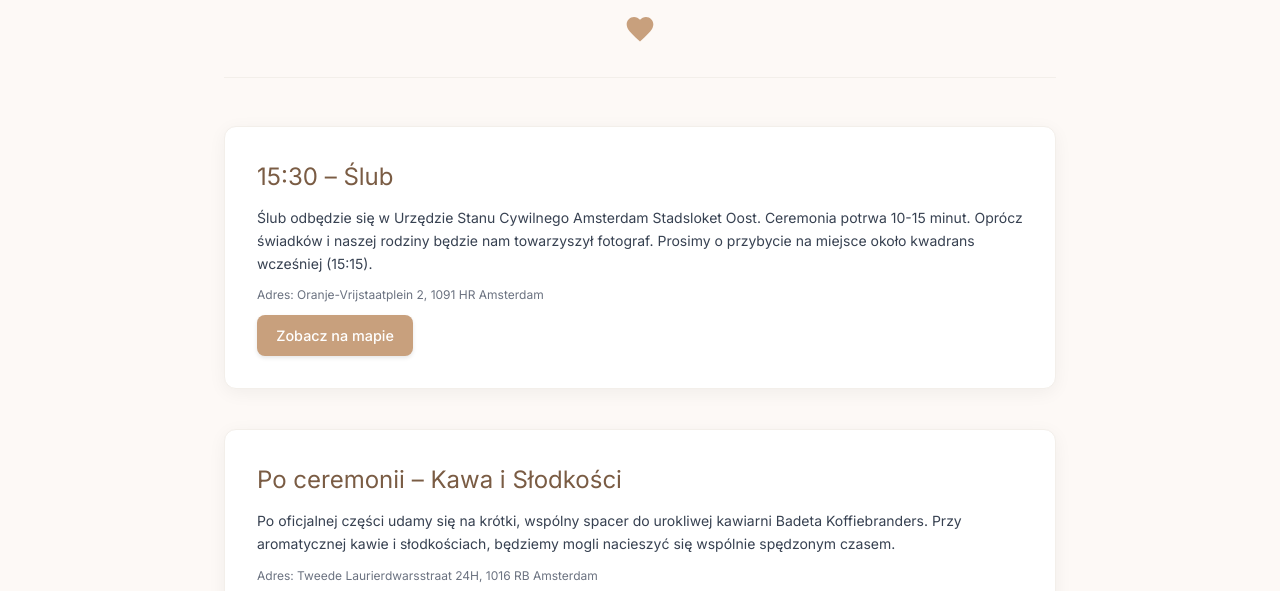
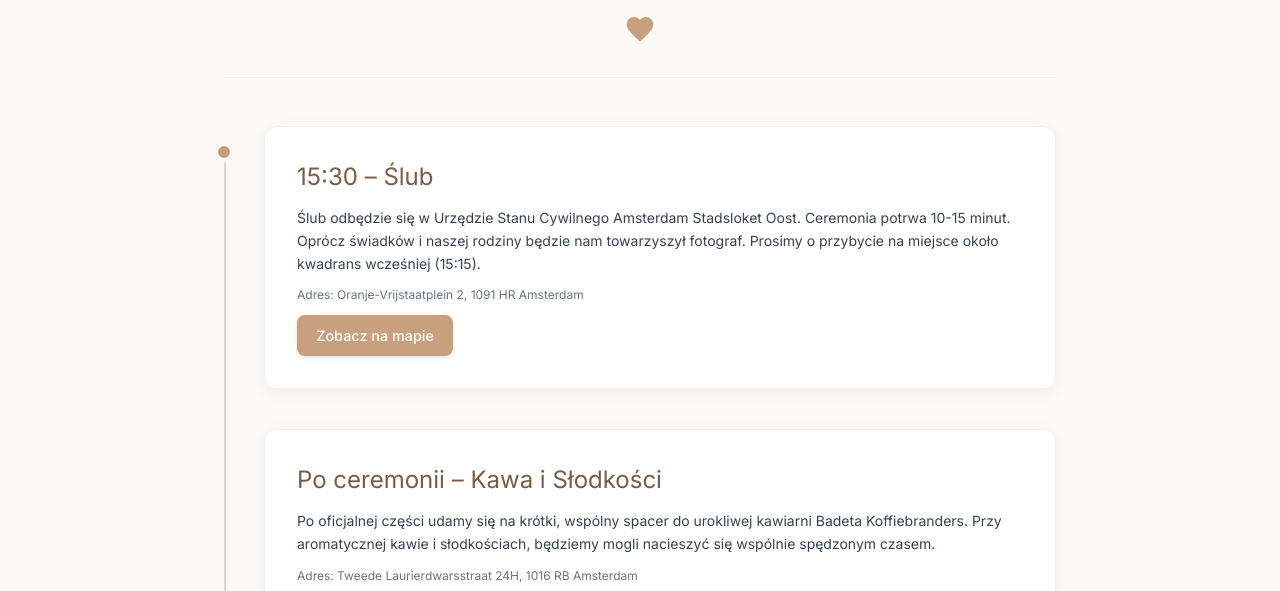
Before and after one commit to mpiecha/wedding-info, a plain HTML site: page index.html in a window 1280 px wide. Shown: the part 209-800 px from the top of the page. Drawn offline with nearby package versions, Linux system fonts and the light colour scheme.

Commit message:
Update index.html
map fix

```diff
--- a/index.html
+++ b/index.html
@@ -25,14 +25,31 @@
             box-shadow: 0 4px 18px rgba(0,0,0,0.05); /* Subtelny, ale wyraźniejszy cień */
             border: 1px solid #f3efea; /* Bardzo delikatna ramka */
         }
-        /* Usunięto style dla .timeline-item::before */
-        /* Usunięto style dla .timeline-line */
-
+        .timeline-item::before {
+            content: '';
+            position: absolute;
+            left: -10px; /* Lekko odsunięta kropka dla lepszego wyglądu */
+            top: 1rem; /* Dopasowanie do wysokości nagłówka */
+            width: 20px; /* Nieco większa kropka */
+            height: 20px;
+            background-color: #c8a07d; /* Główny kolor akcentu, lekko przygaszony */
+            border-radius: 50%;
+            border: 4px solid #fdf9f6;
+            z-index: 1;
+        }
+        .timeline-line {
+            position: absolute;
+            left: 0;
+            top: 1rem; /* Start linii na wysokości kropki */
+            bottom: 0;
+            width: 2px;
+            background-color: #e0d8d0; /* Kolor linii czasu, bardziej stonowany */
+        }
         .timeline-event-title {
             font-size: 1.5rem; /* Wyraźniejszy nagłówek wydarzenia */
             color: #7a5c44; /* Ciemniejszy, ciepły brąz dla nagłówków */
             margin-bottom: 0.75rem;
-            /* Usunięto position: relative, jeśli nie jest już potrzebne bez ::before */
+            position: relative;
         }
         .btn-link {
             background-color: #c8a07d;
@@ -144,8 +161,10 @@
             <svg class="header-heart" viewBox="0 0 24 24" xmlns="http://www.w3.org/2000/svg"><path d="M12 21.35l-1.45-1.32C5.4 15.36 2 12.28 2 8.5 2 5.42 4.42 3 7.5 3c1.74 0 3.41.81 4.5 2.09C13.09 3.81 14.76 3 16.5 3 19.58 3 22 5.42 22 8.5c0 3.78-3.4 6.86-8.55 11.54L12 21.35z"/></svg>
         </header>
 
-        <div>
-            <div class="mb-10 card"> <h3 id="event1Title" class="timeline-event-title">
+        <div class="relative pl-10"> <div class="timeline-line"></div>
+
+            <div class="mb-10 card timeline-item">
+                <h3 id="event1Title" class="timeline-event-title">
                     15:30 – Ślub
                 </h3>
                 <p id="event1Desc1" class="mb-3 text-sm leading-relaxed">Ślub odbędzie się w Urzędzie Stanu Cywilnego Amsterdam Stadsloket Oost. Ceremonia potrwa 10-15 minut. Oprócz świadków i naszej rodziny będzie nam towarzyszył fotograf. Prosimy o przybycie na miejsce około kwadrans wcześniej (15:15).</p>
@@ -153,7 +172,8 @@
                 <a href="https://maps.app.goo.gl/dnkFJ5VKc8h9ztNn9" target="_blank" class="btn-link" id="event1MapBtn">Zobacz na mapie</a>
             </div>
 
-            <div class="mb-10 card"> <h3 id="event2Title" class="timeline-event-title">
+            <div class="mb-10 card timeline-item">
+                <h3 id="event2Title" class="timeline-event-title">
                     Po ceremonii – Kawa i Słodkości
                 </h3>
                 <p id="event2Desc1" class="mb-3 text-sm leading-relaxed">Po oficjalnej części udamy się na krótki, wspólny spacer do urokliwej kawiarni Badeta Koffiebranders. Przy aromatycznej kawie i słodkościach, będziemy mogli nacieszyć się wspólnie spędzonym czasem.</p>
@@ -161,7 +181,8 @@
                 <a href="https://maps.app.goo.gl/9Jm7gh3bGijKvJMd6" target="_blank" class="btn-link" id="event2MapBtn">Zobacz na mapie</a>
             </div>
 
-            <div class="mb-10 card"> <h3 id="event3Title" class="timeline-event-title">
+            <div class="mb-10 card timeline-item">
+                <h3 id="event3Title" class="timeline-event-title">
                     18:00 – Uroczysta Kolacja
                 </h3>
                 <p id="event3Desc1" class="mb-3 text-sm leading-relaxed">Wieczorem zapraszamy Was na dalsze świętowanie przy wspólnej kolacji w restauracji De Kas. Restauracja co tydzień serwuje nowe menu degustacyjne, więc kolacja będzie miłym zaskoczeniem dla nas wszystkich!</p>
@@ -195,7 +216,8 @@
             </div>
             <div class="map-container">
                 <iframe
-                    src="https://www.google.com/maps/d/u/0/embed?mid=1PI856Z02GNUsRaculcamqDZZh8EkXmA&ehbc=2E312F"
+                    src="https://www.google.com/maps/d/u/0/embed?mid=1PI856Z02GNUsRaculcamqDZZh8EkXmA&ehbc=2E312F&noprof=1"
+                    style="border:0;"
                     allowfullscreen=""
                     loading="lazy"
                     referrerpolicy="no-referrer-when-downgrade">
```
